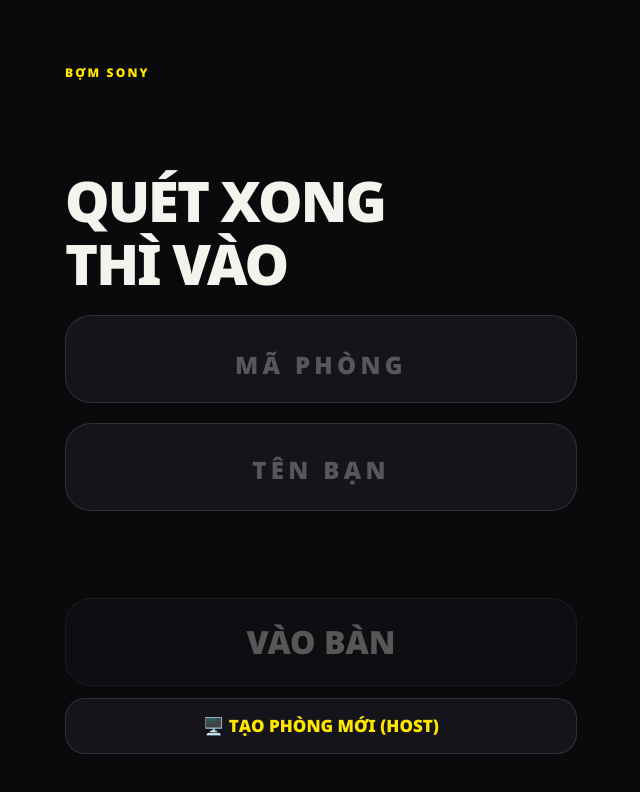
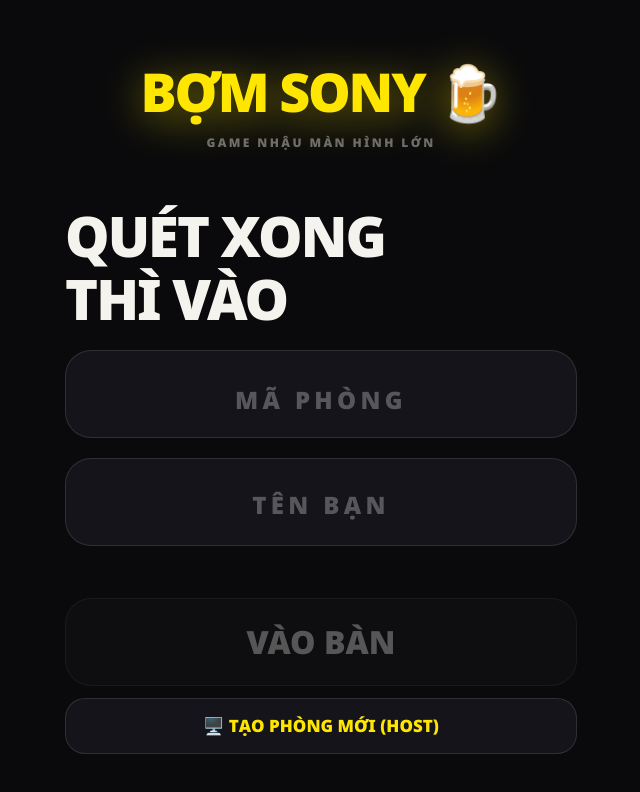
Before and after one commit to thaikpham/bomsony, a Next.js app: page / in a window 1280 px wide. Shown: the top 792 px of the page, without its empty margins (319-959 px from the left). Built offline with nearby package versions, Linux system fonts and the light colour scheme.

Commit message:
style: make BỢM SONY title large and bouncy on landing page

```diff
--- a/src/app/globals.css
+++ b/src/app/globals.css
@@ -33,6 +33,7 @@
   --animate-bs-rise: bsRise 0.28s ease both;
   --animate-bs-pop: bsPop 0.34s cubic-bezier(0.2, 1.5, 0.4, 1) both;
   --animate-bs-breathe: bsBreathe 1.8s ease-in-out infinite;
+  --animate-bs-bounce: bsBounce 1.6s cubic-bezier(0.28, 0.84, 0.42, 1) infinite;
 
   @keyframes bsPulse {
     0%,
@@ -73,6 +74,21 @@
     }
     50% {
       opacity: 1;
+    }
+  }
+  @keyframes bsBounce {
+    0%,
+    100% {
+      transform: translateY(0) scale(1);
+    }
+    40% {
+      transform: translateY(-14px) scale(1.06);
+    }
+    60% {
+      transform: translateY(-4px) scale(0.98);
+    }
+    80% {
+      transform: translateY(-8px) scale(1.02);
     }
   }
 }
--- a/src/components/phone/JoinForm.tsx
+++ b/src/components/phone/JoinForm.tsx
@@ -65,7 +65,14 @@
 
   return (
     <PhoneShell>
-      <div className="t-label shrink-0 text-accent">BỢM SONY</div>
+      <div className="flex shrink-0 flex-col items-center gap-1.5 pt-3 text-center">
+        <h1 className="animate-[bsBounce_1.6s_cubic-bezier(0.28,0.84,0.42,1)_infinite] text-[52px] leading-none font-black tracking-[-0.04em] text-accent drop-shadow-[0_6px_20px_rgba(255,230,0,0.45)]">
+          BỢM SONY 🍺
+        </h1>
+        <div className="t-label text-text-faint tracking-[0.2em] text-[12px]">
+          GAME NHẬU MÀN HÌNH LỚN
+        </div>
+      </div>
 
       <div className="flex min-h-0 flex-1 flex-col justify-center gap-5">
         <div className="text-[56px] leading-[1.12] font-black tracking-[-0.035em]">
```
